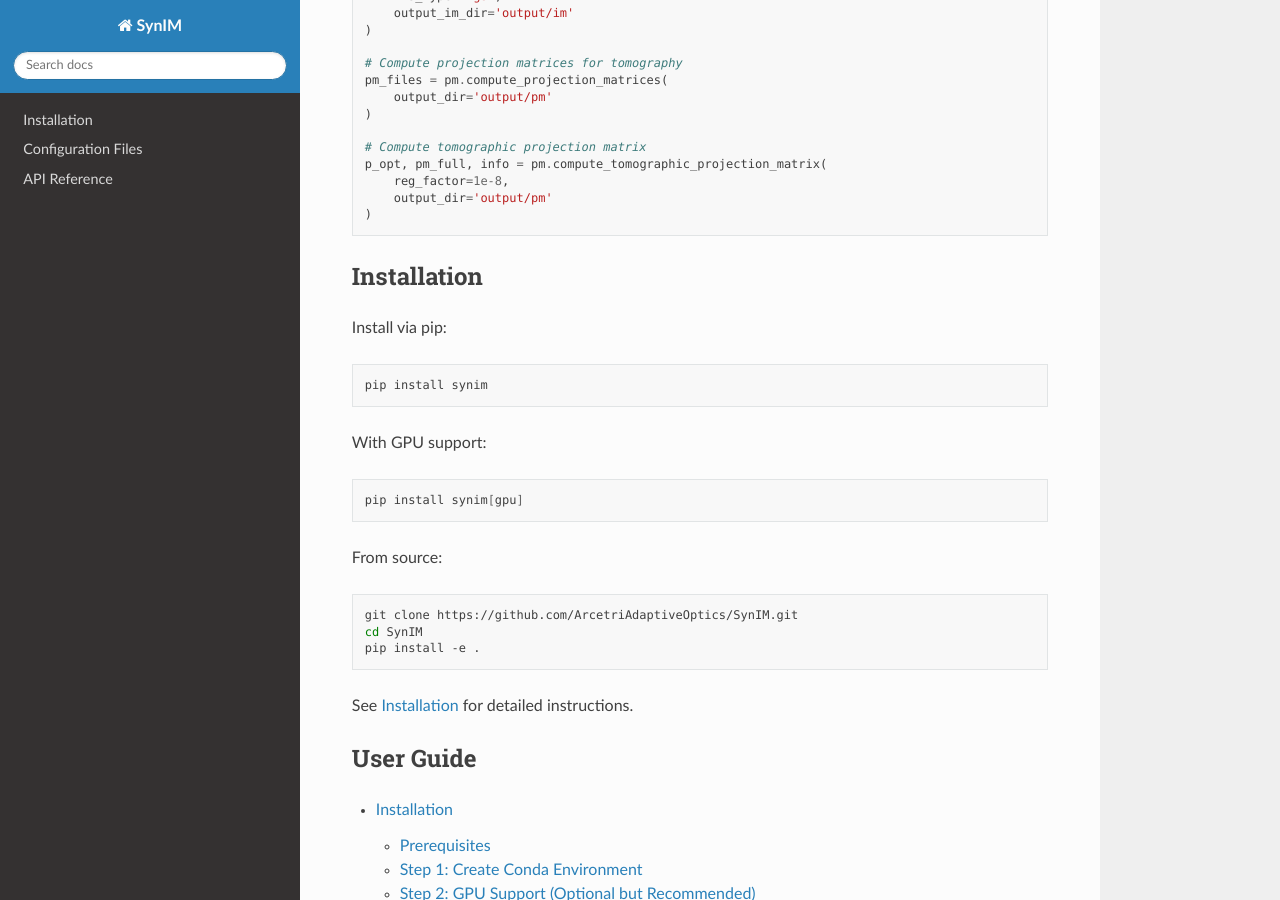
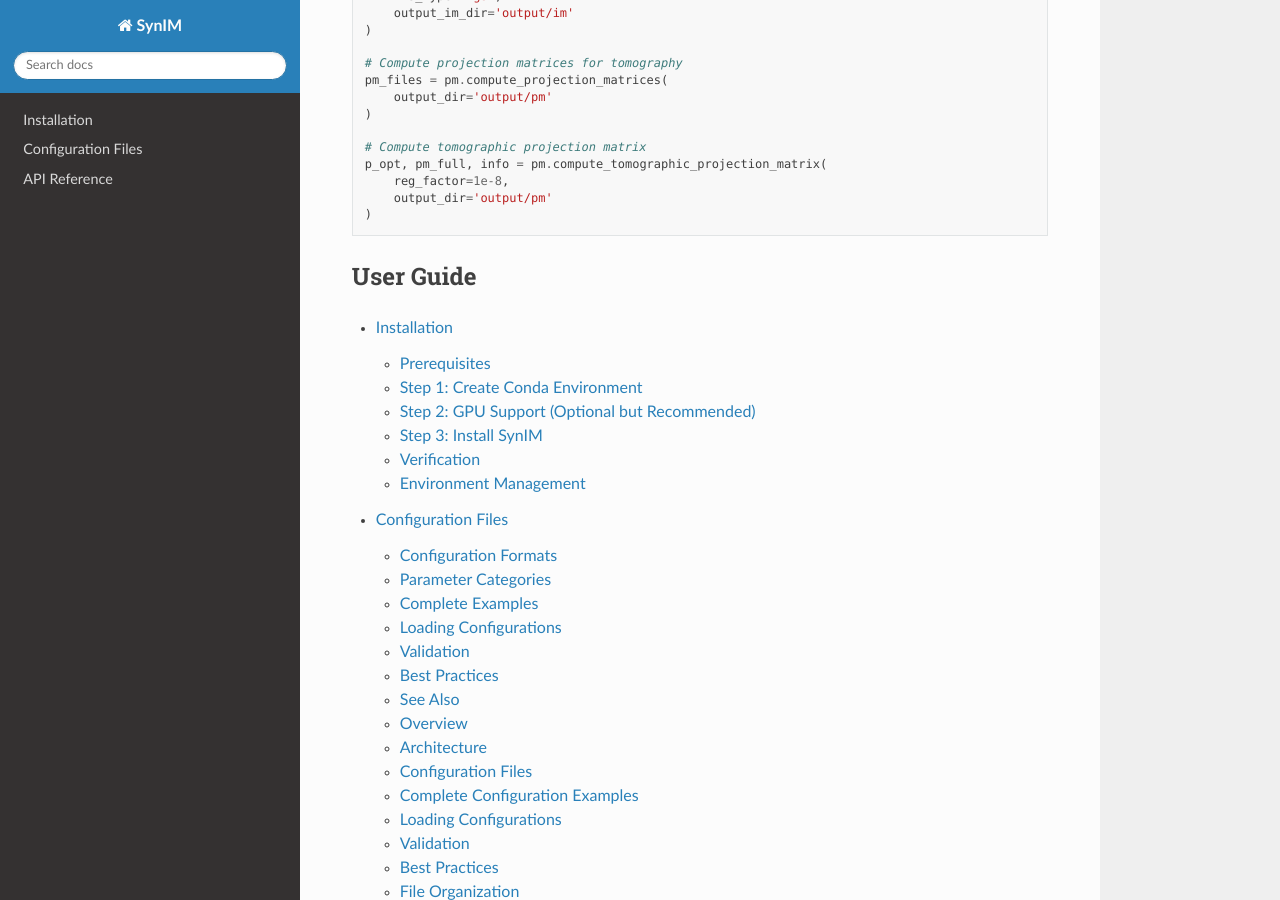
Before and after one commit to guidoagapito/SynIM, a Sphinx documentation site: the page built from docs/index.rst, in a window 1280 px wide and 900 px high, scrolled down 1104 px. Built offline with Sphinx 7.4.7 and the Read the Docs theme 3.1.0, drawn with Linux system fonts in a browser that asks for light colours; pages that are not in the unit, such as notebooks, are missing from menus; the version number could not be read and is left out.

Commit message:
(GA) update

```diff
--- a/docs/index.rst
+++ b/docs/index.rst
@@ -64,31 +64,6 @@ Quick Example
        reg_factor=1e-8,
        output_dir='output/pm'
    )
-
-Installation
-------------
-
-Install via pip:
-
-.. code-block:: bash
-
-   pip install synim
-
-With GPU support:
-
-.. code-block:: bash
-
-   pip install synim[gpu]
-
-From source:
-
-.. code-block:: bash
-
-   git clone https://github.com/ArcetriAdaptiveOptics/SynIM.git
-   cd SynIM
-   pip install -e .
-
-See :doc:`installation` for detailed instructions.
 
 User Guide
 ----------
```
